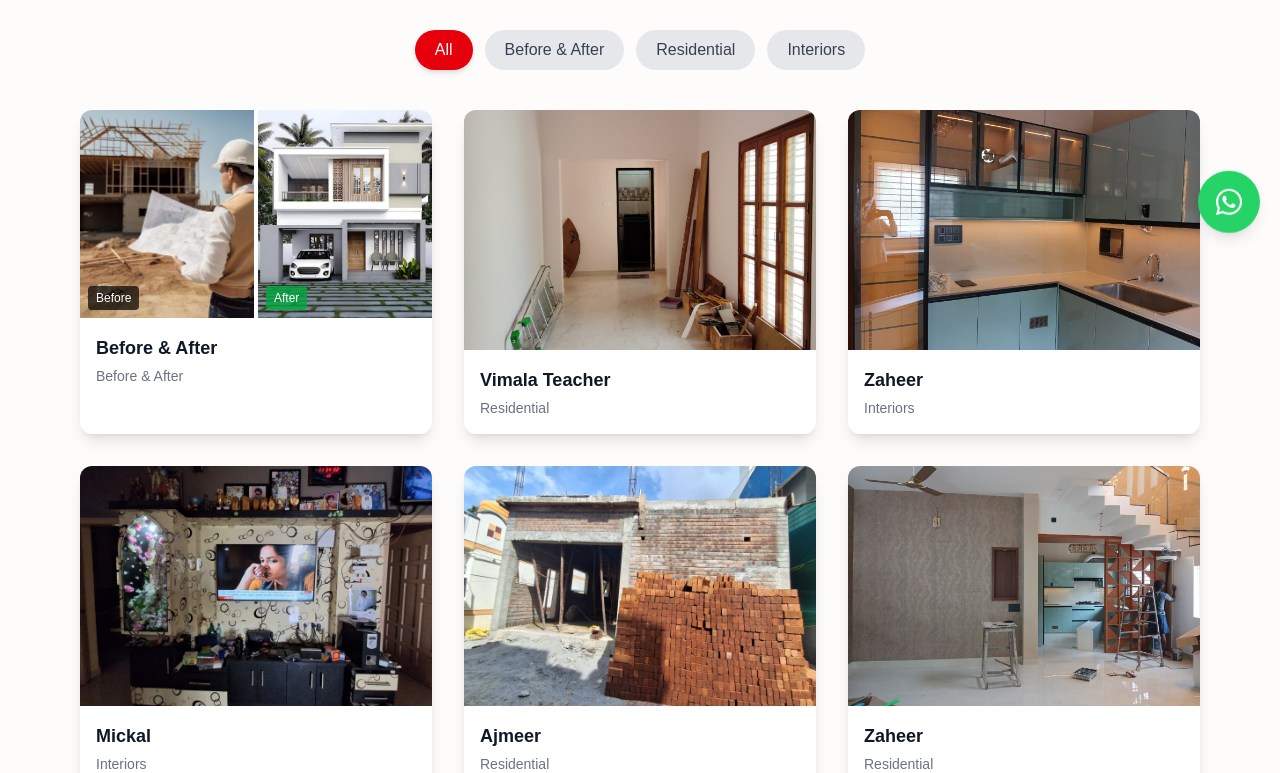
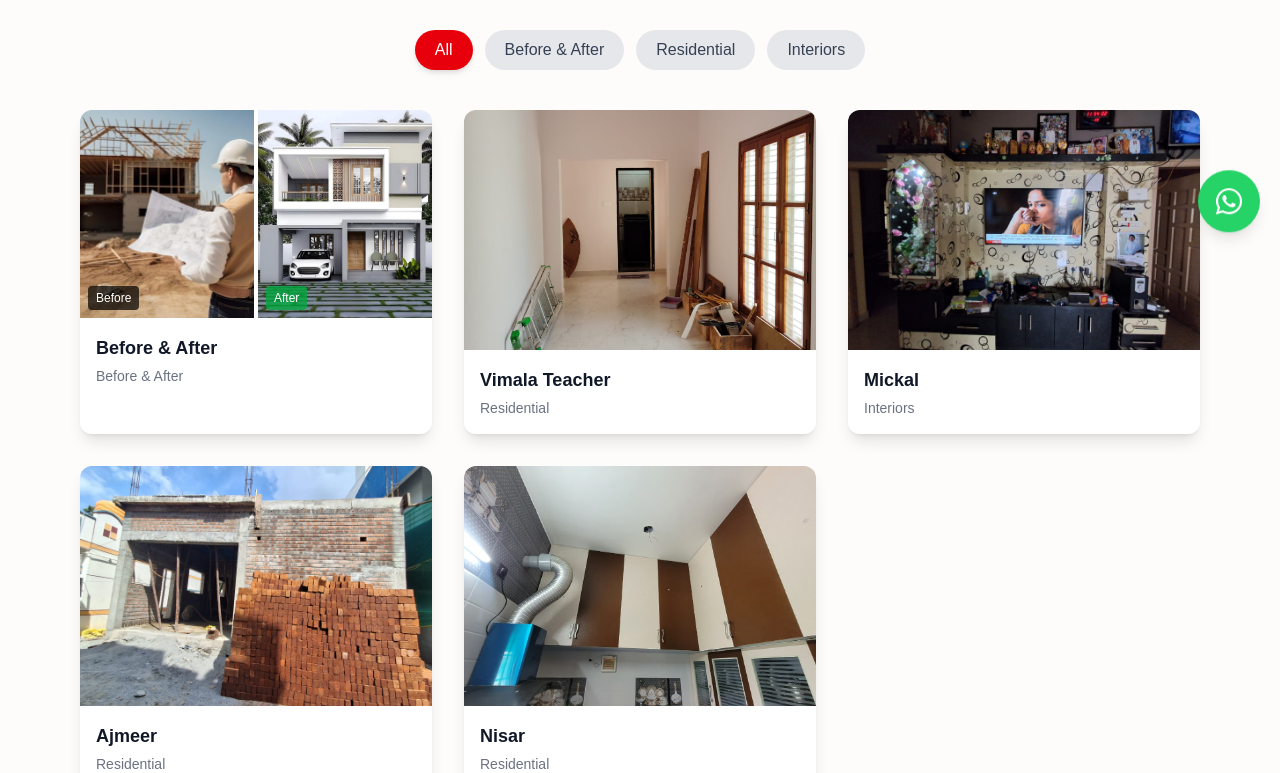
Before and after one commit to nexgen-2025/nexgen-construction-website, a Next.js app: page /gallery in a window 1280 px wide. Shown: the part 547-1320 px from the top of the page. Built offline with nearby package versions, Linux system fonts and the light colour scheme.

Commit message:
removed the zaheer gallery section

```diff
--- a/app/gallery/page.tsx
+++ b/app/gallery/page.tsx
@@ -25,29 +25,17 @@ const projects = [
   {
     id: 3,
     category: "Interiors",
-    img: "/zaheer/elevation1.jpg",
-    title: "Zaheer",
-  },
-  {
-    id: 4,
-    category: "Interiors",
     img: "/mickal/elevation1.jpg",
     title: "Mickal",
   },
   {
-    id: 5,
+    id: 4,
     category: "Residential",
     img: "/royal_cycle/elevation2.jpg",
     title: "Ajmeer",
   },
   {
-    id: 6,
-    category: "Residential",
-    img: "/zaheer/elevation7.jpg",
-    title: "Zaheer",
-  },
-  {
-    id: 7,
+    id: 5,
     category: "Residential",
     img: "/nisar/elevation3.jpg",
     title: "Nisar",
```
